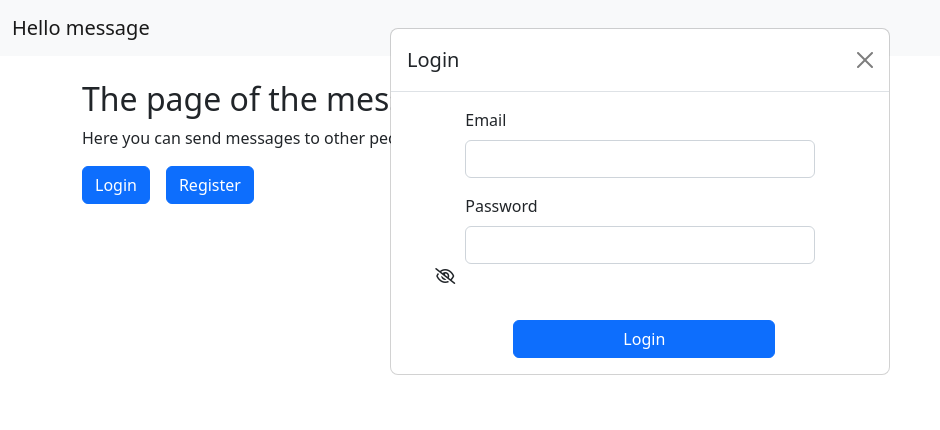
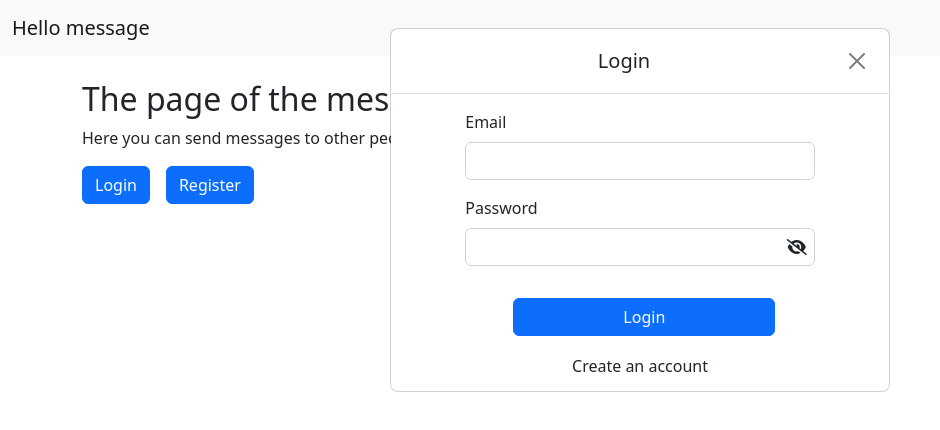
Before and after one commit to OriolGalm/msg-loc, an Angular app: page /home in a window 1280 px wide. Both pictures are taken after a click on the button "Login". Shown: the top 430 px of the page, without its empty margins (0-940 px from the left). Built offline with nearby package versions, Linux system fonts and the light colour scheme.

Commit message:
validacions login front

```diff
--- a/src/app/components/home/home.component.html
+++ b/src/app/components/home/home.component.html
@@ -14,12 +14,12 @@
         Register
     </button>
 
-    <div class="error-message h-5" *ngIf="errorShow == true">
+    <div class="animate__animated animate__fadeIn error-message h-5" *ngIf="errorShow == true">
       <div *ngFor="let error of errorArray | keyvalue">
         {{ error.value }}
       </div>
     </div>
-    <div class="error-message h-5" *ngIf="errorShow == true">
+    <div class="animate__animated animate__fadeIn error-message h-5" *ngIf="errorShow == true">
       <div *ngFor="let error of errorArray[0] | keyvalue">
         {{ error.value }}
       </div>
@@ -40,14 +40,17 @@
                 <label for="email" class="form-label">Email</label>
                 <input type="email" class="form-control" id="email" aria-describedby="emailHelp" formControlName="email">
             </div>
-            <div class="mb-3">
+            <div class="pass mb-3">
                 <label for="password" class="form-label">Password</label>
-                <input type="password" id="password" class="form-control" aria-describedby="password" formControlName="password">
-                <i class="fa-regular fa-eye-slash icon-eye"></i>
+                <input [type]="hide ? 'password' : 'text'" id="password" class="form-control" aria-describedby="password" formControlName="password">
+                <div id="div-eye" (click)="hide = !hide"  [attr.aria-pressed]="hide">
+                  <i class="{{hide ? 'fa-sharp fa-solid fa-eye-slash' : 'fa-solid fa-eye'}} icon-eye"></i>
+                </div>
             </div>
             <button class="btn btn-primary w-75 ms-5 mt-3" type="submit">Login</button>
           </form>
         </div>
+        <h4 data-bs-toggle="modal" data-bs-target="#RegisterModal">Create an account</h4>
       </div>
     </div>
   </div>
@@ -73,13 +76,17 @@
                 <label for="email" class="form-label">Email</label>
                 <input type="email" class="form-control" id="eemail" aria-describedby="emailHelp" formControlName="email">
             </div>
-            <div class="mb-3">
+            <div class="pass mb-3">
                 <label for="password" class="form-label">Password</label>
-                <input type="password" id="password" class="form-control" aria-describedby="password" formControlName="password">
+                <input [type]="hide ? 'password' : 'text'" id="password" id="password" class="form-control" aria-describedby="password" formControlName="password">
+                <div id="div-eye" (click)="hide = !hide"  [attr.aria-pressed]="hide">
+                  <i class="{{hide ? 'fa-sharp fa-solid fa-eye-slash' : 'fa-solid fa-eye'}} icon-eye"></i>
+                </div>
             </div>
             <button class="btn btn-primary w-75 ms-5 mt-3" type="submit">Register</button>
           </form>
         </div>
+        <div class="go-to-login">Already have an account?&nbsp;<span data-bs-toggle="modal" data-bs-target="#LoginModal">Login</span></div>
       </div>
     </div>
   </div>
--- a/src/app/components/home/home.component.scss
+++ b/src/app/components/home/home.component.scss
@@ -1,18 +1,58 @@
 .error-message{
     position: fixed;
-    top:1vh;
-    left: 40vw;
+    top:0vh;
+    left: 44vw;
     width: 200px;
     height: auto;
-    padding: 0px 5px ;
-    border: 1px solid silver;
-    border-radius: 3px;
-    color: red;
-    background: white;
+    padding: 6px 10px ;
+    font-weight: 600;
+    border-radius: 4px;
+    color: white;
+    background: red;
     text-align: center;
     z-index: 1056;
+    @media(max-width: 900px){
+        left: 36vw;
+    }
+    @media(max-width: 500px){
+        left: 30vw;
+        width: 180px;
+    }
 }
-.icon-eye{
+.pass{
+    position: relative;
+}
+#div-eye{
+    position: absolute;
+    top:39px;
+    right:8px;
     z-index: 1058;
-    margin-left: -30px;
 }
+.modal{
+    h1{
+        margin: 0px auto;
+    }
+    h4{
+        font-size: 1rem;
+        padding: 5px;
+        margin: 0px auto 10px;
+        cursor: pointer;
+    }
+    h4:hover{
+        text-decoration: underline;
+    }
+    .go-to-login{
+        font-size: 1rem;
+        padding: 5px;
+        margin: 0px auto 10px;
+        span{
+            cursor: pointer;
+        }
+        span:hover{
+            text-decoration: underline;
+        }
+    }
+}
+.modal-header .btn-close{
+    margin: 0px;
+}
--- a/src/app/components/home/home.component.ts
+++ b/src/app/components/home/home.component.ts
@@ -14,11 +14,9 @@ export class HomeComponent implements OnInit {
 
   public loginForm!: FormGroup;
   public signupForm!: FormGroup;
-  public errorMessage!: string;
-  public errorEmail!: string;
-  public errorPassword!: string;
   public errorArray: string[] = [];
   public errorShow: boolean = false;
+  public hide: boolean = true;
 
   constructor(private readonly fb: FormBuilder,
     private readonly authSvc: AuthService,
@@ -51,18 +49,17 @@ export class HomeComponent implements OnInit {
   }
 
   public loginUser(value: User){
+    if(this.loginForm.valid){
       this.authSvc.loginUser(value).subscribe({
         next: data => {
           if(data.error == true){
             this.errorArray = [];
             this.errorArray.push(data.messages);
             JSON.stringify(this.errorArray);
+            this.errorShow = true;
             setTimeout(() => {
               this.errorShow = false;
-          }, 12000);
-          setTimeout(() => {
-            this.errorShow = true;
-          }, 500);
+            }, 10000);
             console.log("Error: ", JSON.stringify(this.errorArray));
           }else{
             this.tokenSvc.setToken(data.data.token);
@@ -71,7 +68,15 @@ export class HomeComponent implements OnInit {
             console.log("Usuari loguejat: ", data.data.token);
         }}
       })
-
+    }else{
+      const errorFront = "Fill in the blanks";
+      this.errorArray = [];
+      this.errorArray.push(errorFront);
+      this.errorShow = true;
+        setTimeout(() => {
+          this.errorShow = false;
+        }, 10000);
+    }
   }
 
 }
--- a/src/index.html
+++ b/src/index.html
@@ -6,6 +6,7 @@
   <base href="/">
   <meta name="viewport" content="width=device-width, initial-scale=1">
   <link rel="icon" type="image/x-icon" href="favicon.ico">
+  <link rel="stylesheet" href="https://cdnjs.cloudflare.com/ajax/libs/animate.css/4.1.1/animate.min.css"/>
   <script src="https://kit.fontawesome.com/31e7f38899.js" crossorigin="anonymous"></script>
 </head>
 <body>
```
Lines whose indentation alone changed are shown as unchanged.
